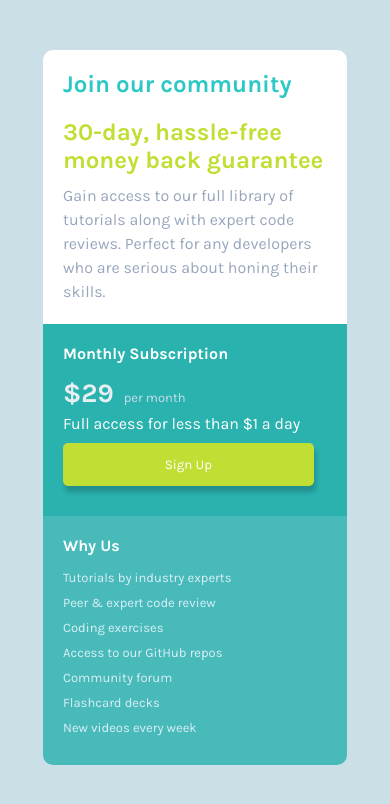
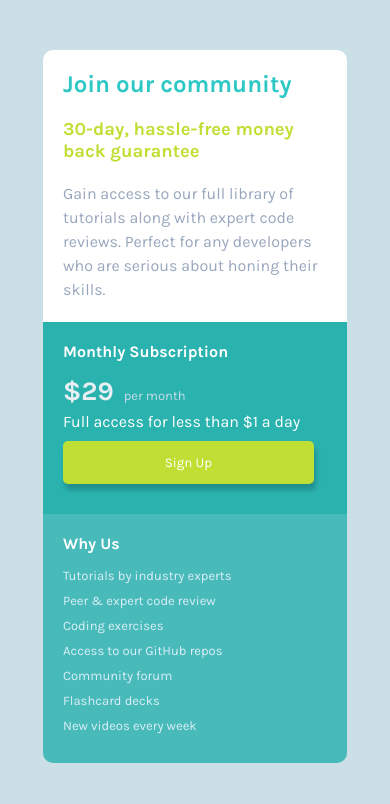
Before and after one commit to Rubylenshy/single-price-grid-component, a plain HTML site: page index.html in a window 390 px wide. Drawn offline with Linux system fonts and the light colour scheme.

Commit message:
card padding adjusted

```diff
--- a/assets/css/style.css
+++ b/assets/css/style.css
@@ -27,7 +27,8 @@ html{
 }
 .section h2{
     color: hsl(71, 73%, 54%);
-    margin: 20px 0 0;
+    font-size: 1.15em;
+    margin: 20px 0;
 }
 .section p{
     color: hsl(218, 22%, 67%);
@@ -61,7 +62,7 @@ html{
 }
 .art-1 p:nth-child(1){
     display: flex;
-    align-items: center;
+    justify-content: center;
 }
 .art-1 p:nth-child(2){
     color: rgb(231, 239, 243);
@@ -108,7 +109,7 @@ html{
 
 @media (max-width: 650px) {
     .card{
-        width: 100% !important;
+        width: 90% !important;
     }
 }
 
@@ -120,8 +121,8 @@ html{
         display: flex;
         flex-direction: column;
         height: 100%;
-        width: 75%;
-        padding: 0 10%;
+        width: 65%;
+        padding: 0 5%;
     }
     .section{
         height: 33.3%;
```
